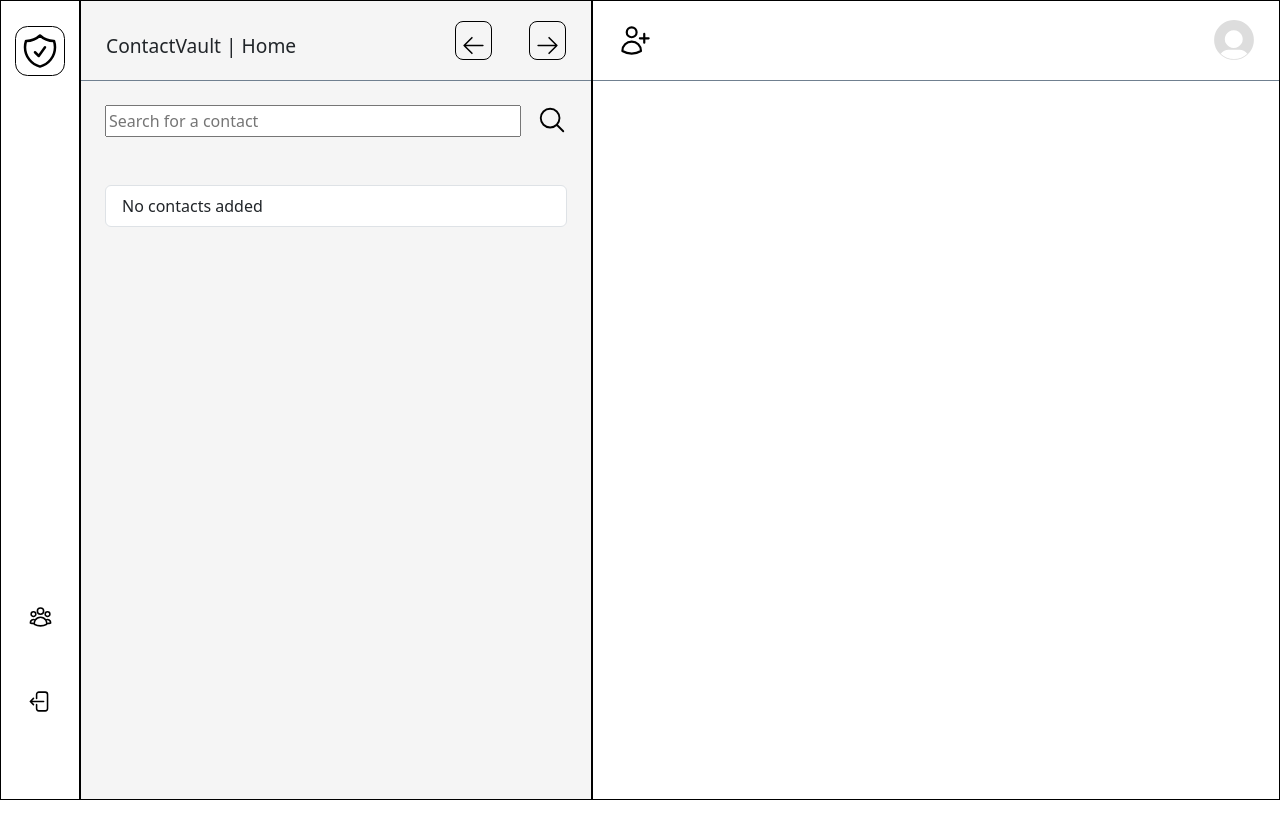
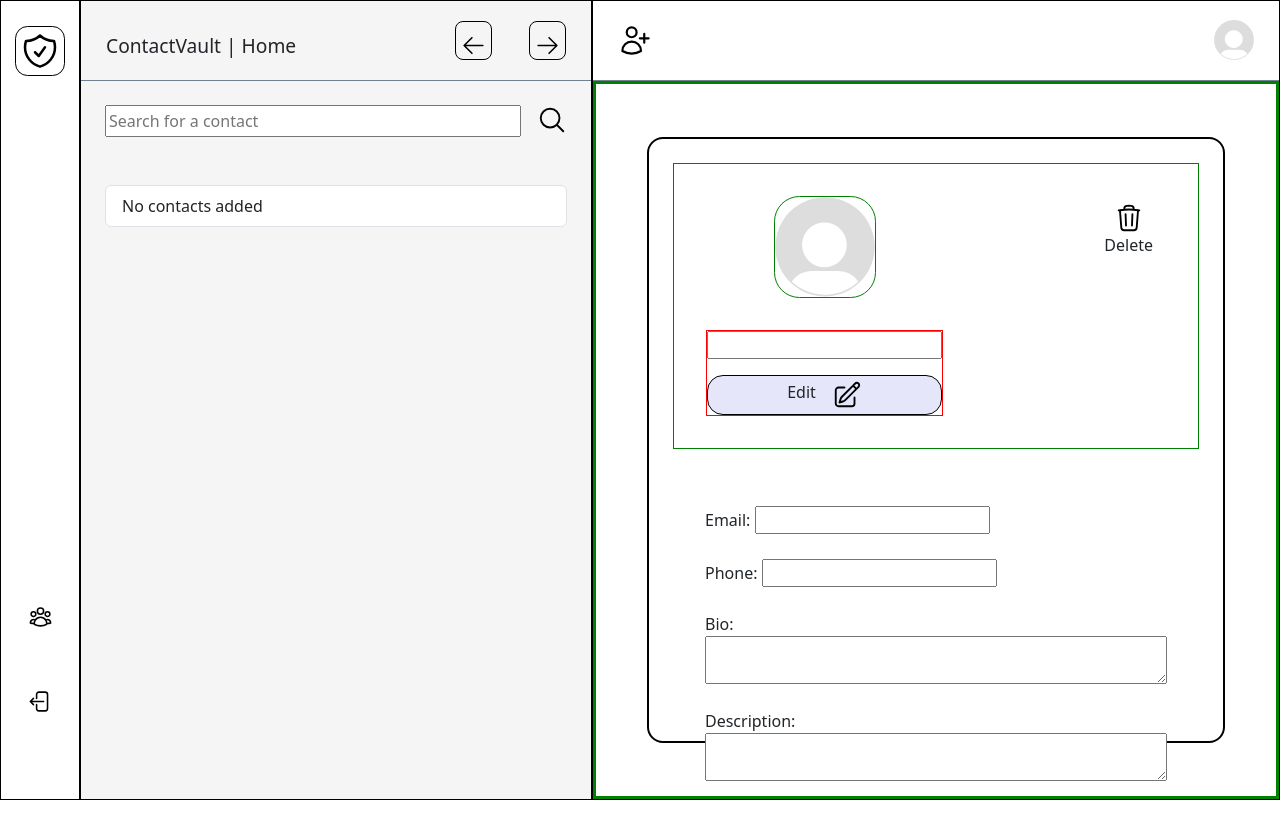
Before and after one commit to KaziAmin110/ContactVault, a PHP site: page /app/src/contacts-page/index.html in a window 1280 px wide. Run offline with PHP 8.4, Linux system fonts and the light colour scheme; some libraries are stand-ins or nearby versions.

Commit message:
Fixed Edit Button Display Issue

```diff
--- a/app/src/contacts-page/contacts.js
+++ b/app/src/contacts-page/contacts.js
@@ -312,8 +312,11 @@
         .then(contactId => {
             // Creates a dynamic instance of a contact using all of the information from the popout
             const newContactItem = document.createElement('li');
+            const idDiv = document.createElement('div');
+            idDiv.innerText = `${contactId}`;
+            idDiv.style.display = "none";
             newContactItem.classList.add('list-group-item');
-            newContactItem.setAttribute('data-id', contactId);
+            newContactItem.appendChild(idDiv);
             newContactItem.setAttribute('onclick', `selectContact(this, '${firstname}', '${lastname}', '${email}', '${phone}', '${avatarDataUrl}', '${bio}', '${description.value}')`);
             newContactItem.innerHTML = `
                 <div class="contact-info">
--- a/app/src/contacts-page/index.html
+++ b/app/src/contacts-page/index.html
@@ -88,7 +88,7 @@
             </a>
         </div>
 
-        <div class="contact-description-header" id="contact-details" style="display: none;">
+        <div class="contact-description-header" id="contact-details" style="display: flex;">
             <div class="contact-desc-container">
                 <div class="contact-header">
 
@@ -100,8 +100,7 @@
 
                         <div class="contact-header-edit">
                             <input type="text" id="contact-name" class="editable-field" readonly>
-                            <button class="btn-primary edit-btn" onclick="modifySelected()" data-toggle="modal"
-                                data-target="#editContactModal">
+                            <button class="btn-primary edit-btn" onclick="modifySelected()" data-toggle="modal" data-target="#editContactModal">
                                 <label for="edit-img">Edit</label>
                                 <img src="contact-images/edit.svg" alt="Edit" class="edit-icon" id="edit-img">
                             </button>
--- a/app/src/css/contacts.css
+++ b/app/src/css/contacts.css
@@ -316,6 +316,9 @@
     display: flex;
     flex-direction: column;
     justify-content: space-around;
+    align-items: center;
+    gap: 1rem;
+    border: 1px solid red;
 }
 
 .delete-container {
@@ -334,6 +337,9 @@
     display: flex;
     justify-content: center;
     gap: 1rem;
+    border: 1px solid black;
+    padding: 2rem;
+    width: 100%;
 }
 
 .delete-btn {
@@ -350,6 +356,11 @@
 .bio {
     display: flex;
     flex-direction: column;
+}
+
+.edit-icon {
+    width: 30px;
+    height: 30px;
 }
 
 .margin-top {
```
